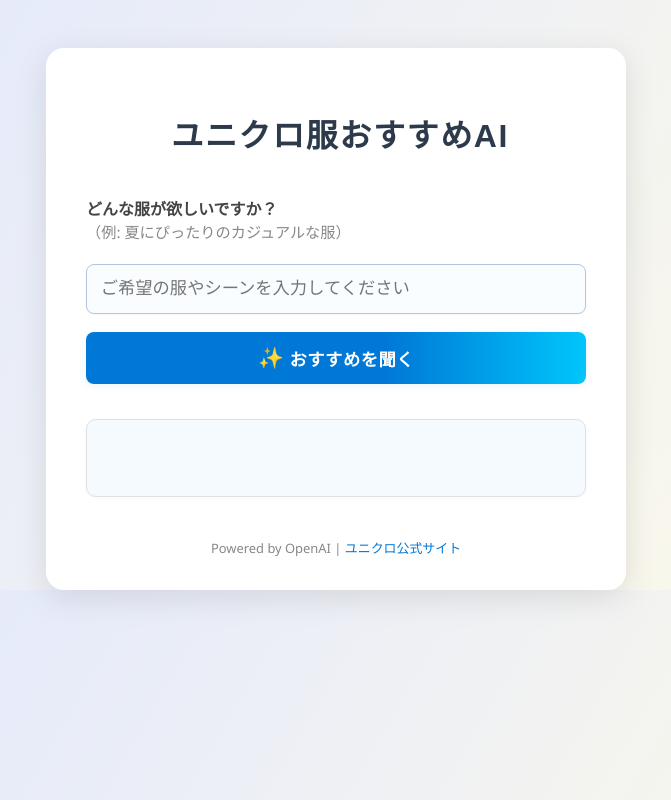
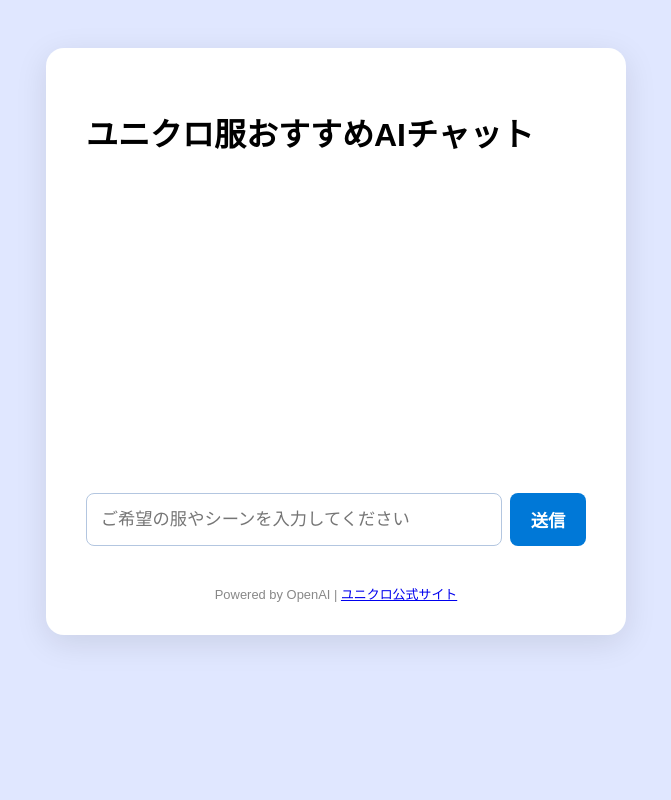
Before and after one commit to 7777777nanananananana/proto1, a Flask app: page / in a window 1280 px wide. Shown: the whole page, without its empty margins (304-975 px from the left). Run offline with Flask 3, Linux system fonts and the light colour scheme.

Commit message:
ユニクロの服をおすすめしてくれて、更にその具体的なurlも貼ってくれるaiに変えました。index.htmlとmedicine.pyをかなり変えました。

```diff
--- a/templates/index.html
+++ b/templates/index.html
@@ -2,179 +2,64 @@
 <html lang="ja">
 <head>
   <meta charset="UTF-8">
-  <title>ユニクロ服おすすめAI</title>
+  <title>ユニクロ服おすすめAIチャット</title>
   <style>
- /* style.css */
-body {
-    font-family: 'Montserrat', 'Noto Sans JP', 'Segoe UI', 'Hiragino Sans', 'Meiryo', sans-serif;
-    background: linear-gradient(120deg, #e0e7ff 0%, #fffbe7 100%);
-    margin: 0;
-    padding: 0;
-}
-
-.container {
-    max-width: 500px;
-    margin: 48px auto 0 auto;
-    background: #fff;
-    border-radius: 18px;
-    box-shadow: 0 8px 32px rgba(0,0,0,0.10);
-    padding: 2.5em 2.5em 2em 2.5em;
-    position: relative;
-    animation: fadein 1.2s;
-}
-
-@keyframes fadein {
-    from { opacity: 0; transform: translateY(30px); }
-    to { opacity: 1; transform: translateY(0); }
-}
-
-h1 {
-    text-align: center;
-    color: #2d3a4b;
-    margin-bottom: 1.2em;
-    font-family: 'Montserrat', 'Noto Sans JP', sans-serif;
-    font-size: 2em;
-    letter-spacing: 0.05em;
-}
-.logo {
-    font-size: 1.3em;
-    margin-right: 0.2em;
-}
-
-form {
-    display: flex;
-    flex-direction: column;
-    gap: 1.1em;
-    margin-bottom: 1.5em;
-}
-
-label {
-    font-weight: bold;
-    color: #444;
-    margin-bottom: 0.2em;
-}
-.example {
-    color: #888;
-    font-size: 0.95em;
-    font-weight: normal;
-}
-
-input[type="text"] {
-    padding: 0.8em;
-    border: 1.5px solid #b3c6e0;
-    border-radius: 8px;
-    font-size: 1.08em;
-    background: #fafdff;
-    transition: border 0.2s, box-shadow 0.2s;
-    box-shadow: 0 1px 2px rgba(0,0,0,0.03);
-}
-input[type="text"]:focus {
-    border: 2px solid #0078d7;
-    outline: none;
-    box-shadow: 0 0 0 2px #c7e0ff;
-}
-
-button {
-    background: linear-gradient(90deg, #0078d7 60%, #00c6fb 100%);
-    color: #fff;
-    border: none;
-    border-radius: 8px;
-    padding: 0.8em 0;
-    font-size: 1.08em;
-    font-weight: bold;
-    cursor: pointer;
-    transition: background 0.2s, transform 0.1s;
-    box-shadow: 0 2px 8px rgba(0,120,215,0.08);
-    letter-spacing: 0.03em;
-    display: flex;
-    align-items: center;
-    justify-content: center;
-    gap: 0.3em;
-}
-button:hover {
-    background: linear-gradient(90deg, #005fa3 60%, #00a6d7 100%);
-    transform: translateY(-2px) scale(1.03);
-}
-.sparkle {
-    font-size: 1.2em;
-}
-
-#response {
-    margin-top: 2em;
-    padding: 1.2em;
-    border: 1px solid #e0e0e0;
-    border-radius: 10px;
-    background: #f5faff;
-    min-height: 2em;
-    color: #222;
-    font-size: 1.08em;
-    line-height: 1.7;
-    box-shadow: 0 1px 4px rgba(0,0,0,0.03);
-    word-break: break-word;
-}
-.ai-response {
-    animation: fadein 0.8s;
-}
-
-footer {
-    margin-top: 2.5em;
-    text-align: center;
-    color: #888;
-    font-size: 0.97em;
-}
-footer a {
-    color: #0078d7;
-    text-decoration: none;
-    transition: color 0.2s;
-}
-footer a:hover {
-    color: #005fa3;
-}
+    body { font-family: 'Montserrat', 'Noto Sans JP', sans-serif; background: #e0e7ff; margin: 0; }
+    .container { max-width: 500px; margin: 48px auto 0 auto; background: #fff; border-radius: 18px; box-shadow: 0 8px 32px rgba(0,0,0,0.10); padding: 2.5em 2.5em 2em 2.5em; }
+    .chat-area { min-height: 300px; margin-bottom: 1em; }
+    .msg { margin: 0.5em 0; }
+    .user { text-align: right; color: #0078d7; }
+    .ai { text-align: left; color: #222; }
+    .ai a { color: #0078d7; text-decoration: underline; }
+    form { display: flex; gap: 0.5em; }
+    input[type="text"] { flex: 1; padding: 0.8em; border: 1.5px solid #b3c6e0; border-radius: 8px; font-size: 1.08em; }
+    button { background: #0078d7; color: #fff; border: none; border-radius: 8px; padding: 0.8em 1.2em; font-size: 1.08em; font-weight: bold; cursor: pointer; }
+    button:hover { background: #005fa3; }
+    footer { margin-top: 2.5em; text-align: center; color: #888; font-size: 0.97em; }
   </style>
 </head>
 <body>
   <div class="container">
-    <h1><span class="logo"></span>ユニクロ服おすすめAI</h1>
-
-    <!-- ✅ formタグのaction/methodを外す -->
-    <form id="promptForm">
-      <label for="userPrompt">どんな服が欲しいですか？<br>
-        <span class="example">（例: 夏にぴったりのカジュアルな服）</span>
-      </label>
-      <input type="text" id="userPrompt" name="userPrompt" size="40" required placeholder="ご希望の服やシーンを入力してください">
-
-      <!-- ✅ 送信用buttonは type="button" -->
-      <button type="button" id="submitBtn"><span class="sparkle">✨</span>おすすめを聞く</button>
+    <h1>ユニクロ服おすすめAIチャット</h1>
+    <div id="chat" class="chat-area"></div>
+    <form id="promptForm" autocomplete="off">
+      <input type="text" id="userPrompt" name="userPrompt" required placeholder="ご希望の服やシーンを入力してください">
+      <button type="submit">送信</button>
     </form>
-
-    <div id="response"></div>
     <footer>
       <small>Powered by OpenAI | <a href="https://www.uniqlo.com/jp/" target="_blank">ユニクロ公式サイト</a></small>
     </footer>
   </div>
+  <script>
+    const chat = document.getElementById("chat");
+    const form = document.getElementById("promptForm");
+    const input = document.getElementById("userPrompt");
 
-  <script>
-    document.getElementById("submitBtn").addEventListener("click", async () => {
-      const userPrompt = document.getElementById("userPrompt").value;
+    function addMsg(text, who) {
+      const div = document.createElement("div");
+      div.className = "msg " + who;
+      // URL自動リンク化
+      div.innerHTML = text.replace(/(https?:\/\/[^\s]+)/g, '<a href="$1" target="_blank">$1</a>');
+      chat.appendChild(div);
+      chat.scrollTop = chat.scrollHeight;
+    }
 
-      const responseDiv = document.getElementById("response");
-      responseDiv.innerHTML = "診断中...";
-
+    form.addEventListener("submit", async (e) => {
+      e.preventDefault();
+      const userText = input.value;
+      addMsg(userText, "user");
+      input.value = "";
+      addMsg("診断中...", "ai");
       try {
         const res = await fetch("/medicine", {
           method: "POST",
-          headers: {
-            "Content-Type": "application/x-www-form-urlencoded"
-          },
-          body: new URLSearchParams({ userPrompt })
+          headers: { "Content-Type": "application/x-www-form-urlencoded" },
+          body: new URLSearchParams({ userPrompt: userText })
         });
-
-        const resultText = await res.text();  // プレーンテキスト受信
-        console.log("🧠 Gemini診断結果:", resultText);
-        responseDiv.innerHTML = resultText;
+        const resultText = await res.text();
+        chat.lastChild.innerHTML = resultText.replace(/(https?:\/\/[^\s]+)/g, '<a href="$1" target="_blank">$1</a>');
       } catch (error) {
-        console.error("❌ 通信エラー:", error);
-        responseDiv.innerHTML = "エラーが発生しました。";
+        chat.lastChild.innerHTML = "エラーが発生しました。";
       }
     });
   </script>
```
Also changed, not shown: medicine.py (+4 -5 lines).
